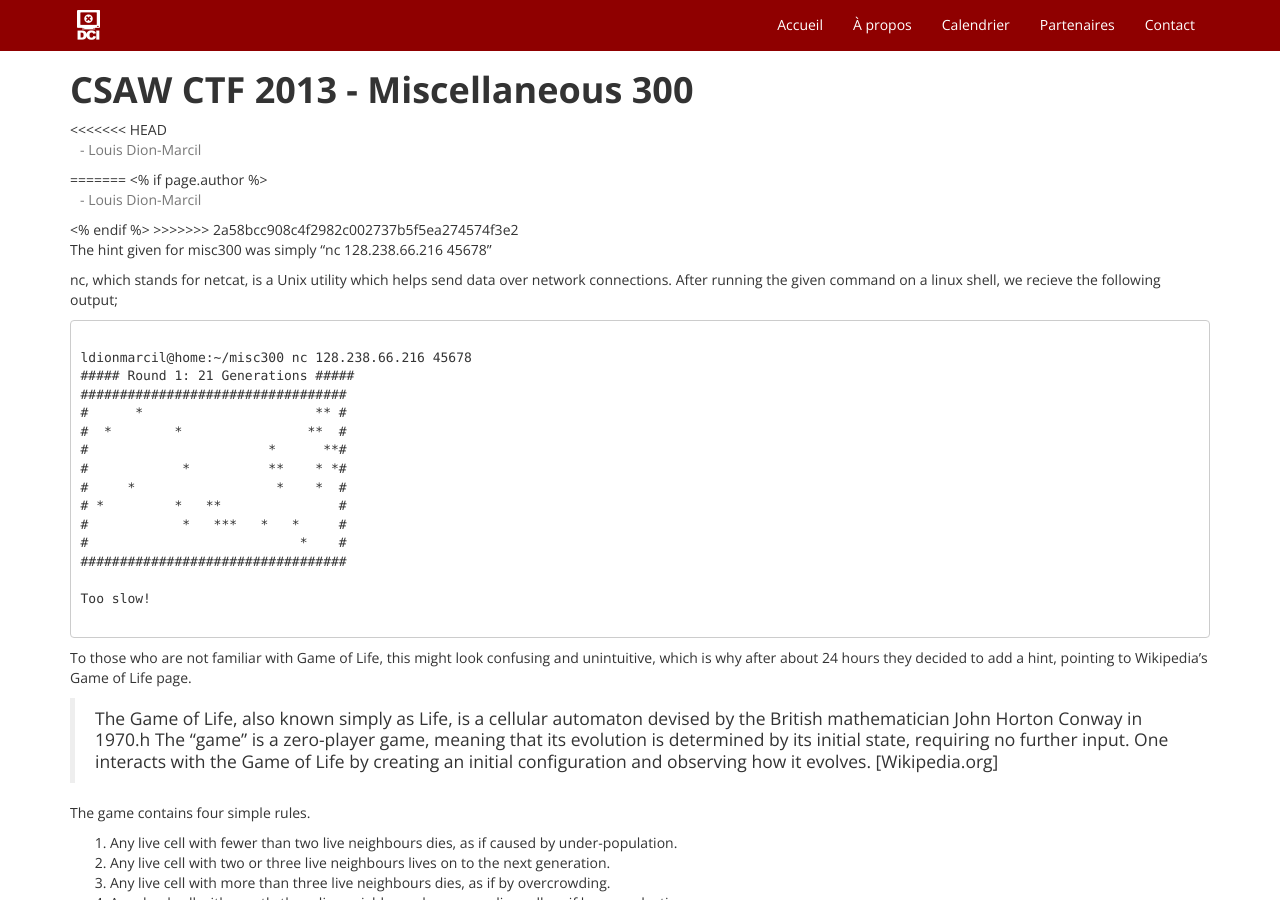
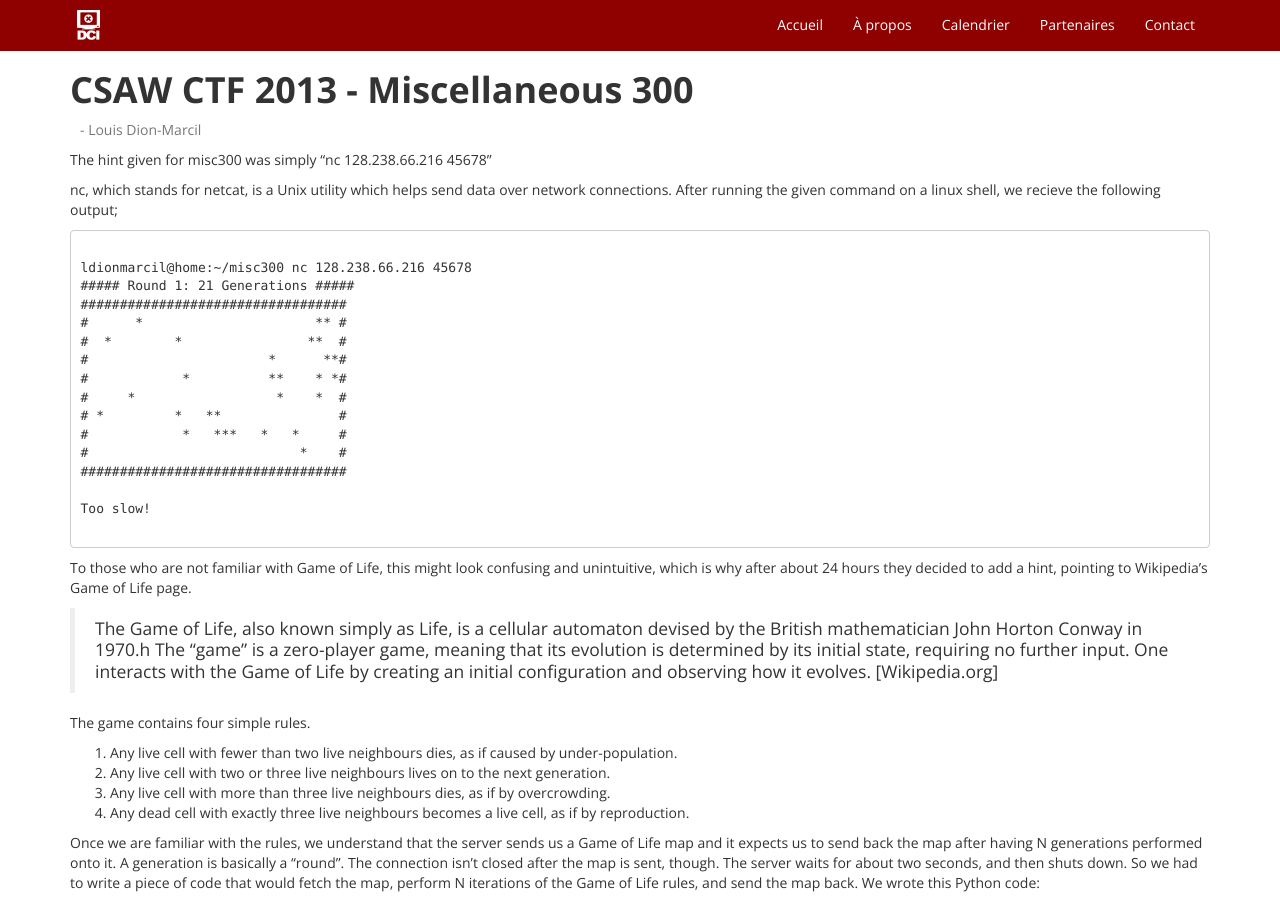
Before and after one commit to dciets/dciets.github.io, a Jekyll site: the page built from writeups/_posts/2013-09-23-csaw-ctf-2013-misc300.markdown, in a window 1280 px wide and 900 px high. Built offline with Jekyll 4.4.1, drawn with Linux system fonts in a browser that asks for light colours; Markdown is read by kramdown in place of the engine named in the settings; comment, search, counter and statistics services are not loaded.

Commit message:
Finally...

```diff
--- a/_layouts/post.html
+++ b/_layouts/post.html
@@ -54,11 +54,7 @@
       <div class='row'>
         <div class='col-md-12'>
           <h1>{{ page.title }}</h1>
-<<<<<<< HEAD
 		  {% if page.author %}<p class="author"> - {{ page.author }}</p>{% endif %}
-=======
-		  <% if page.author %><p class="author"> - {{ page.author }}</p><% endif %>
->>>>>>> 2a58bcc908c4f2982c002737b5f5ea274574f3e2
           {{ content }}
         </div>
       </div>
```
